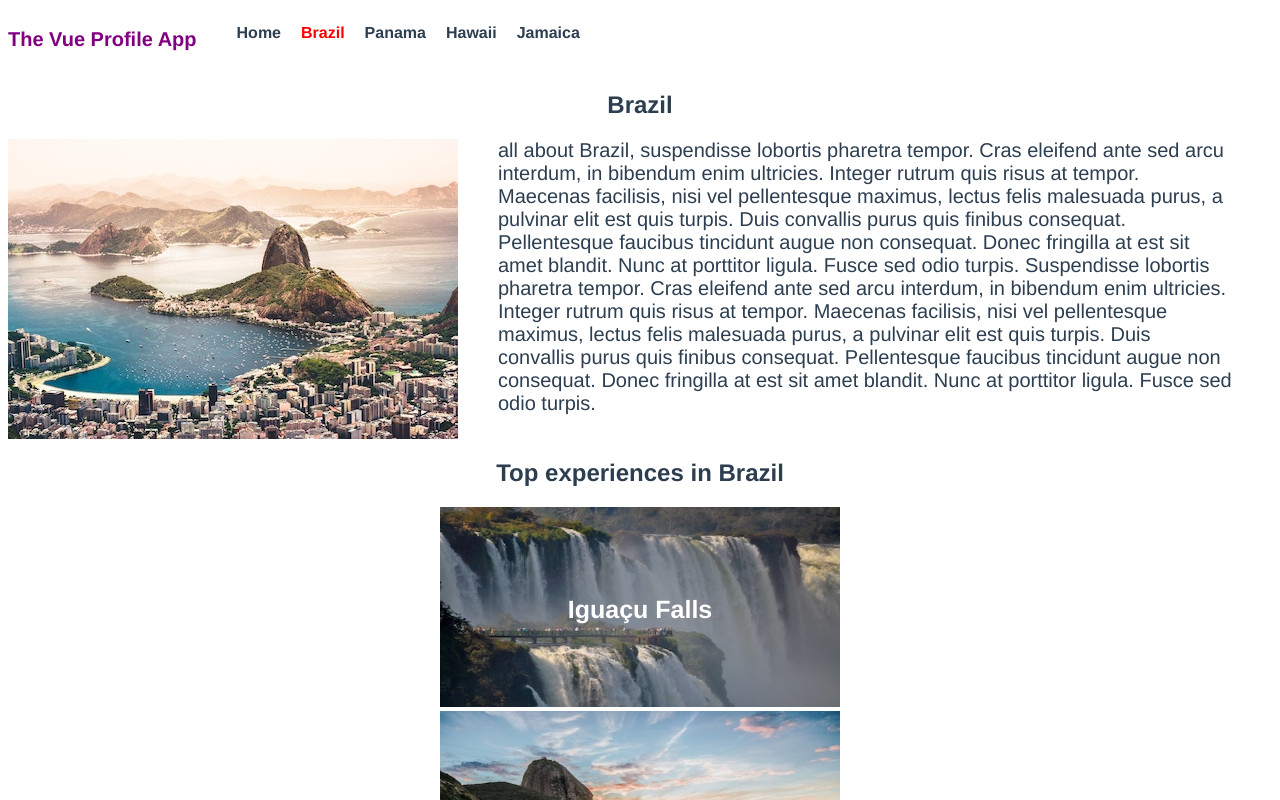
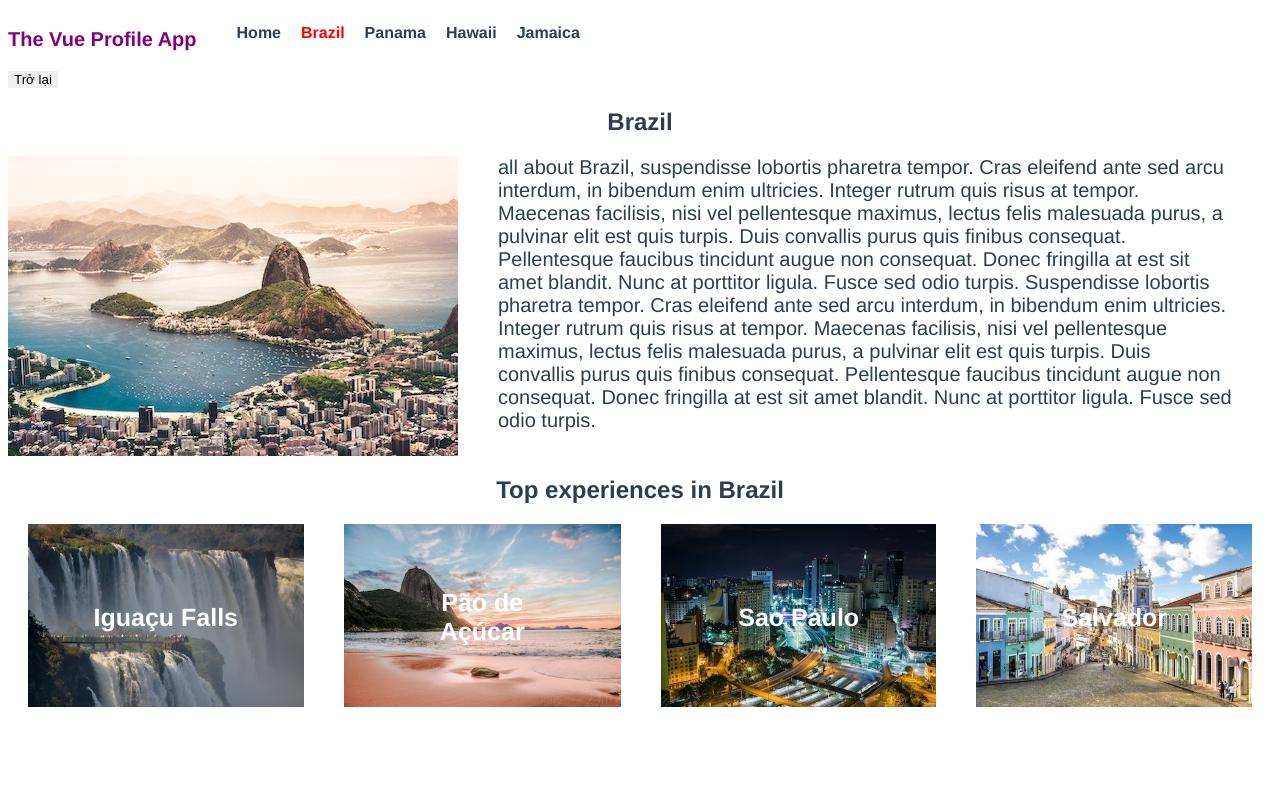
Before and after one commit to NguyenNgocVan279/vue-router, a Vue app: page /destination/brazil in a window 1280 px wide. Shown: the top 800 px of the page. Built offline with nearby package versions, Linux system fonts and the light colour scheme.

Commit message:
L12.Creating a Go-Back button

```diff
--- /dev/null
+++ b/src/components/GoBack.vue
@@ -0,0 +1,23 @@
+<template>
+    <span class="go-back">
+        <button @click="goBack">Trở lại</button>
+    </span>
+</template>
+<script>
+export default {
+    methods: {
+        goBack() {
+            return this.$router.go(-1);
+        }
+    }
+};
+</script>
+<style scoped>
+.go-back {
+    display: flex;
+    cursor: pointer;
+}
+button {
+    border: 0;
+}
+</style>
--- a/src/views/DestinationDetails.vue
+++ b/src/views/DestinationDetails.vue
@@ -1,5 +1,6 @@
 <template>
     <div>
+        <GoBack />
         <section class="destination">
             <h1>{{destination.name}}</h1>
             <div class="destination-datails">
@@ -25,7 +26,11 @@
 </template>
 <script>
 import store from "@/store.js";
+import GoBack from "@/components/GoBack";
 export default {
+    components: {
+        GoBack
+    },
     data() {
         return {}
     },
@@ -60,7 +65,8 @@
     font-size: 20px;
     text-align: left;
 }
-.experiences {
+.cards {
+    display: flex;
     justify-content: space-between;
 }
 .cards img {
```
